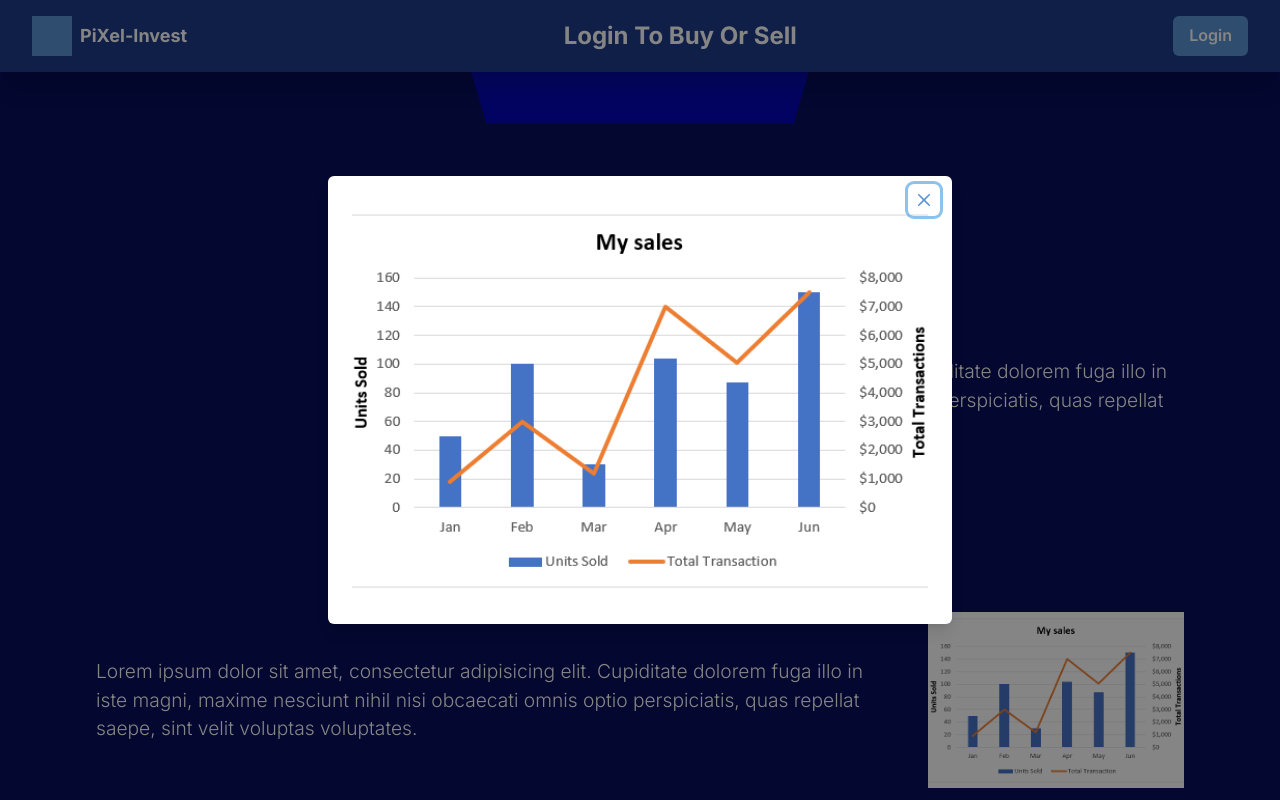
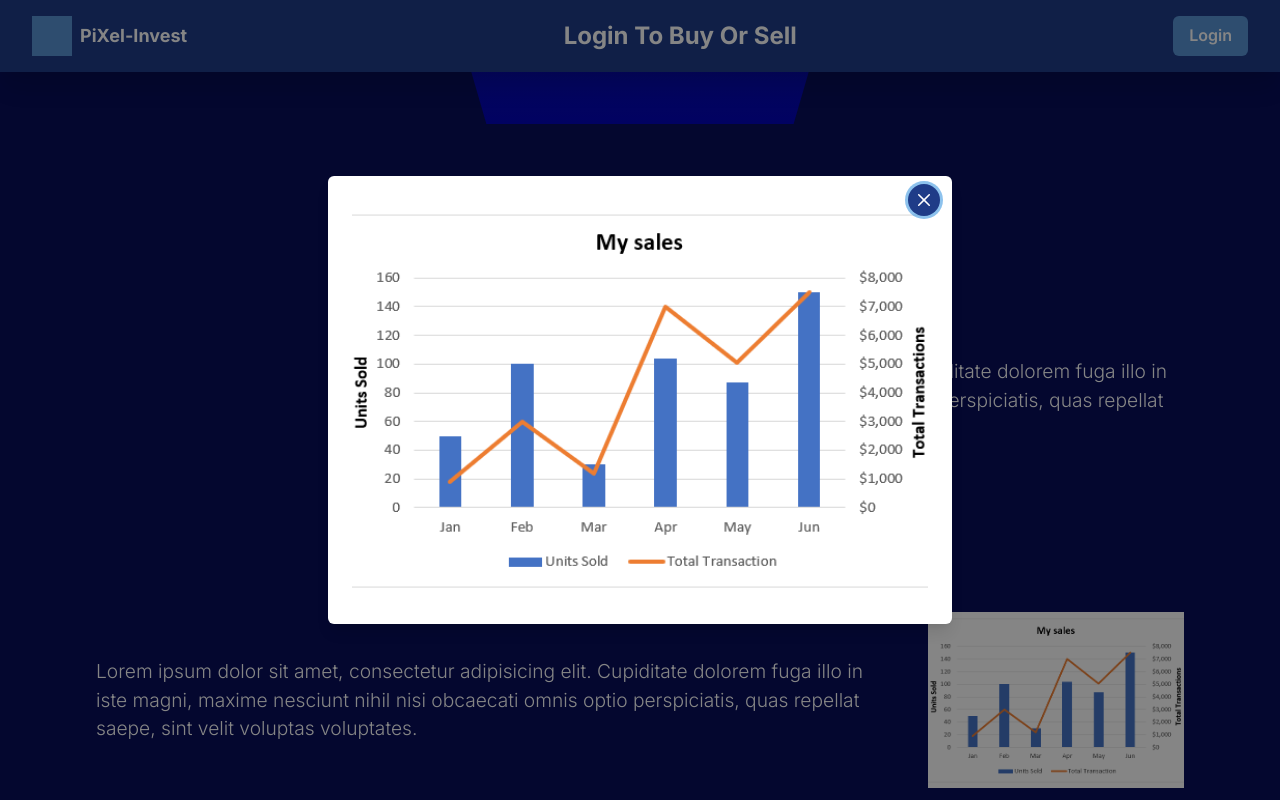
Before and after one commit to M-Afzaal-Afzal/pixel-invest, a Next.js app: page / in a window 1280 px wide. Both pictures are taken after a click on the element 224 px from the left and 906 px from the top of the page. Shown: the part 506-1306 px from the top of the page. Built offline with nearby package versions, Linux system fonts and the light colour scheme; no server answers.

Commit message:
animation bug fixed

```diff
--- a/src/pages/index.tsx
+++ b/src/pages/index.tsx
@@ -86,18 +86,25 @@ const Index: React.FC = () => {
                                         <MotionBox>
                                             <Modal blockScrollOnMount size={'2xl'} isCentered isOpen={isOpen} onClose={onClose}>
                                                 <ModalOverlay onClick={closeHandler}/>
-                                                <ModalContent w={['28rem','39rem']} h={['','17rem','28rem']}>
+                                                <ModalContent layoutId={selectedId}  as={MotionBox} w={['28rem','39rem']} h={['','17rem','28rem']}>
                                                     <ModalBody
+
                                                         display={'flex'}
                                                         justifyContent={'center'}
                                                         p={0} alignItems={'center'}
                                                         align={'center'}
+
                                                     >
-                                                        <ModalCloseButton zIndex={99999} onClick={() => {
+                                                        <ModalCloseButton
+                                                            bg={'brand.secondary'}
+                                                            borderRadius={50}
+                                                            _hover={{background: 'brand.tertiary'}}
+                                                            _active={{background: 'brand.tertiary'}}
+                                                            zIndex={99999} onClick={() => {
                                                             setSelectedId.bind(null);
                                                             onClose();
-                                                        }} color={'brand.primary'}/>
-                                                        <MotionBox layoutId={selectedId} animate={{scale: 1}} w={['25rem','36rem']}
+                                                        }} color={'white'}/>
+                                                        <MotionBox animate={{scale: 1}} w={['25rem','36rem']}
                                                                    justifySelf={'center'} h={['14rem','25rem']}
                                                                    overflow={'hidden'}
                                                                    position={'relative'}>
```
